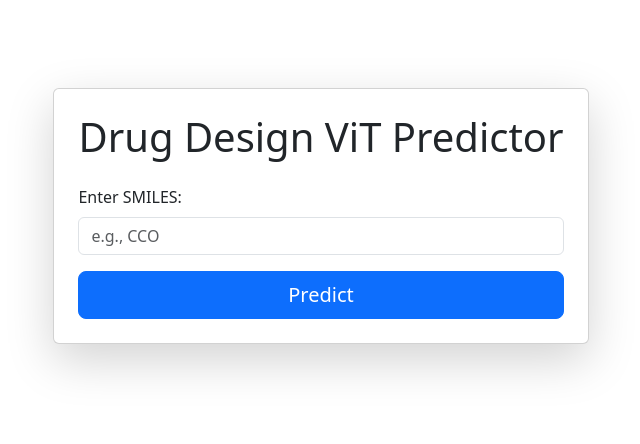
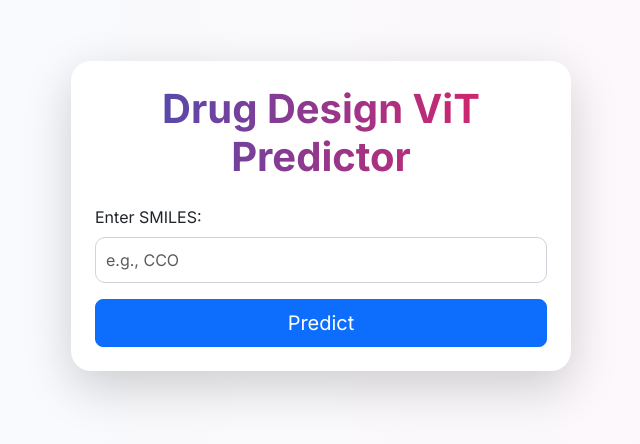
Before and after one commit to rishikesh8019/frontendDiagno, a React (Create React App) app: page / in a window 1280 px wide. Shown: the part 184-628 px from the top of the page, without its empty margins (319-959 px from the left). Built offline with nearby package versions, Linux system fonts and the light colour scheme.

Commit message:
Update App.css

```diff
--- a/src/App.css
+++ b/src/App.css
@@ -1,17 +1,54 @@
-/* Custom styles for Tailwind CSS */
-@tailwind base;
-@tailwind components;
-@tailwind utilities;
+@import url('https://fonts.googleapis.com/css2?family=Inter:wght@400;600;700&display=swap');
 
-/* Ensure the container is responsive */
-.min-h-screen {
-    min-height: 100vh;
+body {
+    font-family: 'Inter', sans-serif;
+    background: linear-gradient(to right, #e3f2fd, #fce4ec);
+    margin: 0;
 }
 
-/* Optional: Add subtle animations for the image */
-img {
-    transition: transform 0.2s ease-in-out;
+.main-container {
+    padding: 20px;
+    background: rgba(255, 255, 255, 0.7);
 }
-img:hover {
+
+.custom-card {
+    width: 100%;
+    max-width: 500px;
+    background-color: #ffffff;
+    border-radius: 20px;
+    border: none;
+}
+
+.gradient-text {
+    background: linear-gradient(90deg, #3f51b5, #e91e63);
+    -webkit-background-clip: text;
+    -webkit-text-fill-color: transparent;
+    font-weight: 700;
+}
+
+.input-custom {
+    border-radius: 10px;
+    border: 1px solid #ced4da;
+    padding: 10px;
+    transition: border 0.3s ease;
+}
+
+.input-custom:focus {
+    border-color: #3f51b5;
+    box-shadow: 0 0 0 0.2rem rgba(63, 81, 181, 0.25);
+}
+
+.result-card {
+    background-color: #f8f9fa;
+    border-left: 4px solid #3f51b5;
+}
+
+.result-image {
+    max-width: 300px;
+    border-radius: 10px;
+    transition: transform 0.3s ease-in-out;
+}
+
+.result-image:hover {
     transform: scale(1.05);
 }
```
